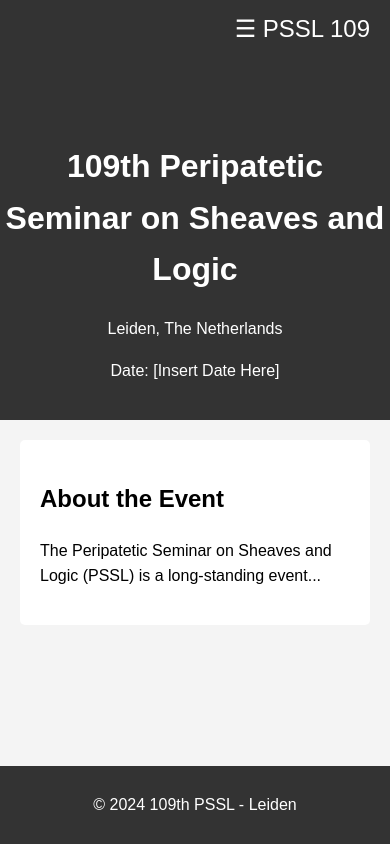
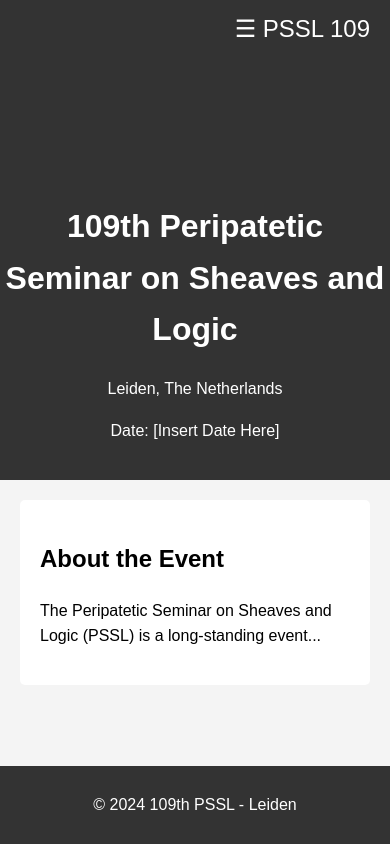
Before and after one commit to B-Starkenburg/PSSL-2024, a plain HTML site: page docs/index.html in a window 390 px wide. Drawn offline with Linux system fonts and the light colour scheme.

Commit message:
changed something

```diff
--- a/docs/styles.css
+++ b/docs/styles.css
@@ -125,6 +125,6 @@ footer {
     }
 
     header {
-        padding-top: 120px;
+        padding-top: 180px;
     }
 }
```
